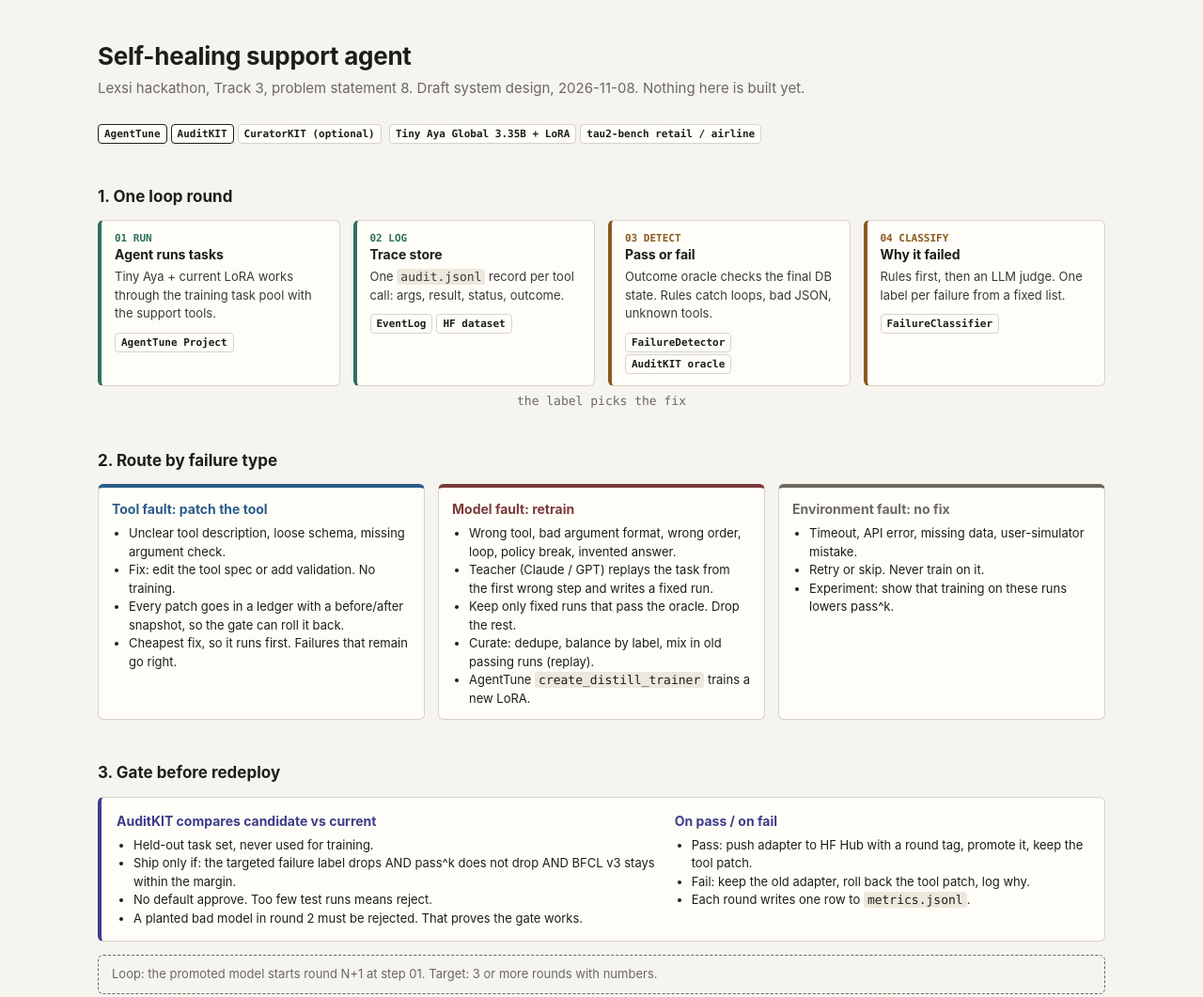
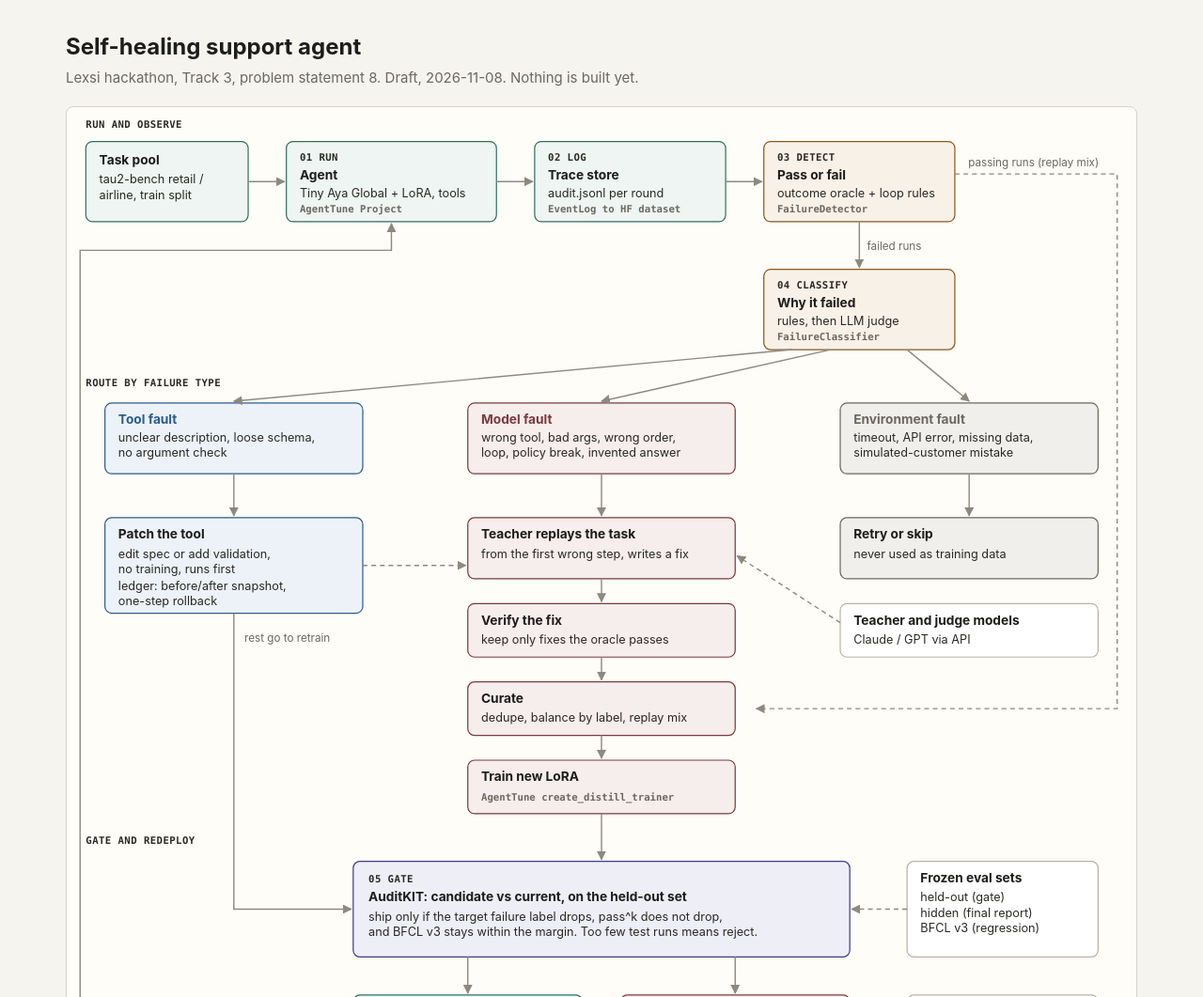
Before and after one commit to tejasnafde/Shipwright, a plain HTML site: page system-design.html in a window 1280 px wide. Shown: the top 1061 px of the page at 94% size. Drawn offline with Linux system fonts and the light colour scheme.

Commit message:
Redraw system design as a diagram

```diff
--- a/system-design.html
+++ b/system-design.html
@@ -3,163 +3,236 @@
 <head>
 <meta charset="utf-8">
 <meta name="viewport" content="width=device-width, initial-scale=1">
-<title>Self-healing support agent - system design (draft)</title>
+<title>Self-healing support agent - system diagram (draft)</title>
 <style>
-  :root {
-    --bg: #f6f4ef; --ink: #1d1d1b; --muted: #6b6860; --line: #d8d3c7; --card: #fffdf8;
-    --run: #2f6f5e; --detect: #8a5a1f; --tool: #2b5d8a; --weight: #7a3b3b; --env: #6b6860; --gate: #3d3d8a;
-  }
+  :root { --bg:#f6f4ef; --ink:#1d1d1b; --muted:#6b6860; --line:#d8d3c7; --card:#fffdf8; }
   * { box-sizing: border-box; }
-  body { margin: 0; background: var(--bg); color: var(--ink);
-         font: 15px/1.5 ui-sans-serif, -apple-system, "Segoe UI", Roboto, sans-serif; }
-  main { max-width: 1120px; margin: 0 auto; padding: 40px 24px 80px; }
-  h1 { font-size: 26px; margin: 0 0 4px; letter-spacing: -0.01em; }
-  h2 { font-size: 17px; margin: 44px 0 12px; }
-  .sub { color: var(--muted); margin: 0 0 24px; }
-  .tag { display: inline-block; font: 600 11px/1 ui-monospace, Menlo, monospace; padding: 4px 6px;
-         border: 1px solid var(--line); border-radius: 4px; background: var(--card); margin-right: 4px; }
-  .lib { border-color: var(--ink); }
-  code { font: 13px ui-monospace, Menlo, monospace; background: #ece8de; padding: 1px 4px; border-radius: 3px; }
-
-  /* flow */
-  .flow { display: grid; grid-template-columns: repeat(4, 1fr); gap: 14px; }
-  .node { background: var(--card); border: 1px solid var(--line); border-left: 4px solid var(--c, var(--ink));
-          border-radius: 6px; padding: 12px 14px; position: relative; }
-  .node h3 { margin: 0 0 4px; font-size: 14px; }
-  .node .n { font: 600 11px ui-monospace, Menlo, monospace; color: var(--c, var(--muted)); }
-  .node p { margin: 4px 0 8px; font-size: 13px; color: #3a3935; }
-  .arrow { text-align: center; color: var(--muted); font: 13px ui-monospace, Menlo, monospace; margin: 8px 0; }
-
-  .router { display: grid; grid-template-columns: repeat(3, 1fr); gap: 14px; }
-  .branch { background: var(--card); border: 1px solid var(--line); border-top: 4px solid var(--c); border-radius: 6px; padding: 12px 14px; }
-  .branch h3 { margin: 0 0 6px; font-size: 14px; color: var(--c); }
-  .branch ul { margin: 6px 0 0; padding-left: 18px; font-size: 13px; }
-
-  .gate { background: var(--card); border: 1px solid var(--line); border-left: 4px solid var(--gate);
-          border-radius: 6px; padding: 14px 16px; display: grid; grid-template-columns: 1.3fr 1fr; gap: 20px; }
-  .gate h3 { margin: 0 0 6px; color: var(--gate); font-size: 14px; }
-  .gate ul { margin: 0; padding-left: 18px; font-size: 13px; }
-  .loopback { border: 1px dashed var(--muted); border-radius: 6px; padding: 10px 14px; margin-top: 14px;
-              font-size: 13px; color: var(--muted); }
-
-  table { width: 100%; border-collapse: collapse; background: var(--card); border: 1px solid var(--line); font-size: 13px; }
-  th, td { text-align: left; padding: 8px 10px; border-bottom: 1px solid var(--line); vertical-align: top; }
-  th { background: #efebe2; font-weight: 600; }
-  .two { display: grid; grid-template-columns: 1fr 1fr; gap: 14px; }
-  .box { background: var(--card); border: 1px solid var(--line); border-radius: 6px; padding: 12px 14px; font-size: 13px; }
-  .box h3 { margin: 0 0 6px; font-size: 14px; }
-  .box ul { margin: 0; padding-left: 18px; }
-  .note { font-size: 12px; color: var(--muted); margin-top: 8px; }
-  @media (max-width: 860px) { .flow, .router, .two, .gate { grid-template-columns: 1fr; } }
+  body { margin:0; background:var(--bg); color:var(--ink);
+         font:15px/1.5 ui-sans-serif,-apple-system,"Segoe UI",Roboto,sans-serif; }
+  main { max-width:1180px; margin:0 auto; padding:32px 20px 64px; }
+  h1 { font-size:24px; margin:0 0 4px; }
+  h2 { font-size:16px; margin:36px 0 10px; }
+  .sub { color:var(--muted); margin:0 0 18px; }
+  svg { width:100%; height:auto; display:block; background:var(--card); border:1px solid var(--line); border-radius:8px; }
+  svg text { font-family:ui-sans-serif,-apple-system,"Segoe UI",Roboto,sans-serif; fill:#2a2925; font-size:12.5px; }
+  svg .t { font-weight:650; font-size:13.5px; fill:var(--ink); }
+  svg .k { font:600 10.5px ui-monospace,Menlo,monospace; letter-spacing:.04em; }
+  svg .lib { font:600 10.5px ui-monospace,Menlo,monospace; fill:var(--muted); }
+  svg .lbl { font-size:11.5px; fill:var(--muted); }
+  .box { stroke-width:1.2; rx:7; }
+  .wire { fill:none; stroke:#8d897f; stroke-width:1.4; marker-end:url(#a); }
+  .dash { stroke-dasharray:5 4; }
+  table { width:100%; border-collapse:collapse; background:var(--card); border:1px solid var(--line); font-size:13px; }
+  th,td { text-align:left; padding:7px 10px; border-bottom:1px solid var(--line); vertical-align:top; }
+  th { background:#efebe2; }
+  ul { margin:0; padding-left:18px; font-size:13.5px; }
 </style>
 </head>
 <body>
 <main>
+<h1>Self-healing support agent</h1>
+<p class="sub">Lexsi hackathon, Track 3, problem statement 8. Draft, 2026-11-08. Nothing is built yet.</p>
 
-<h1>Self-healing support agent</h1>
-<p class="sub">Lexsi hackathon, Track 3, problem statement 8. Draft system design, 2026-11-08. Nothing here is built yet.</p>
-<p>
-  <span class="tag lib">AgentTune</span><span class="tag lib">AuditKIT</span><span class="tag">CuratorKIT (optional)</span>
-  <span class="tag">Tiny Aya Global 3.35B + LoRA</span><span class="tag">tau2-bench retail / airline</span>
-</p>
+<svg viewBox="0 0 1120 1230" role="img" aria-label="System diagram of the self-healing loop">
+  <defs>
+    <marker id="a" viewBox="0 0 10 10" refX="9" refY="5" markerWidth="7" markerHeight="7" orient="auto-start-reverse">
+      <path d="M0,0 L10,5 L0,10 z" fill="#8d897f"/>
+    </marker>
+  </defs>
 
-<h2>1. One loop round</h2>
-<div class="flow">
-  <div class="node" style="--c: var(--run)"><div class="n">01 RUN</div><h3>Agent runs tasks</h3>
-    <p>Tiny Aya + current LoRA works through the training task pool with the support tools.</p>
-    <span class="tag">AgentTune Project</span></div>
-  <div class="node" style="--c: var(--run)"><div class="n">02 LOG</div><h3>Trace store</h3>
-    <p>One <code>audit.jsonl</code> record per tool call: args, result, status, outcome.</p>
-    <span class="tag">EventLog</span><span class="tag">HF dataset</span></div>
-  <div class="node" style="--c: var(--detect)"><div class="n">03 DETECT</div><h3>Pass or fail</h3>
-    <p>Outcome oracle checks the final DB state. Rules catch loops, bad JSON, unknown tools.</p>
-    <span class="tag">FailureDetector</span><span class="tag">AuditKIT oracle</span></div>
-  <div class="node" style="--c: var(--detect)"><div class="n">04 CLASSIFY</div><h3>Why it failed</h3>
-    <p>Rules first, then an LLM judge. One label per failure from a fixed list.</p>
-    <span class="tag">FailureClassifier</span></div>
-</div>
+  <!-- section labels -->
+  <text x="20" y="22" class="k" fill="#2f6f5e">RUN AND OBSERVE</text>
+  <text x="20" y="292" class="k" fill="#8a5a1f">ROUTE BY FAILURE TYPE</text>
+  <text x="20" y="772" class="k" fill="#3d3d8a">GATE AND REDEPLOY</text>
+  <text x="20" y="1092" class="k" fill="#6b6860">INFRASTRUCTURE</text>
 
-<div class="arrow">the label picks the fix</div>
+  <!-- Row A -->
+  <rect class="box" x="20" y="36" width="170" height="84" fill="#eef5f2" stroke="#2f6f5e"/>
+  <text x="34" y="60" class="t">Task pool</text>
+  <text x="34" y="80">tau2-bench retail /</text>
+  <text x="34" y="96">airline, train split</text>
 
-<h2>2. Route by failure type</h2>
-<div class="router">
-  <div class="branch" style="--c: var(--tool)"><h3>Tool fault: patch the tool</h3>
-    <ul><li>Unclear tool description, loose schema, missing argument check.</li>
-        <li>Fix: edit the tool spec or add validation. No training.</li>
-        <li>Every patch goes in a ledger with a before/after snapshot, so the gate can roll it back.</li>
-        <li>Cheapest fix, so it runs first. Failures that remain go right.</li></ul></div>
-  <div class="branch" style="--c: var(--weight)"><h3>Model fault: retrain</h3>
-    <ul><li>Wrong tool, bad argument format, wrong order, loop, policy break, invented answer.</li>
-        <li>Teacher (Claude / GPT) replays the task from the first wrong step and writes a fixed run.</li>
-        <li>Keep only fixed runs that pass the oracle. Drop the rest.</li>
-        <li>Curate: dedupe, balance by label, mix in old passing runs (replay).</li>
-        <li>AgentTune <code>create_distill_trainer</code> trains a new LoRA.</li></ul></div>
-  <div class="branch" style="--c: var(--env)"><h3>Environment fault: no fix</h3>
-    <ul><li>Timeout, API error, missing data, user-simulator mistake.</li>
-        <li>Retry or skip. Never train on it.</li>
-        <li>Experiment: show that training on these runs lowers pass^k.</li></ul></div>
-</div>
+  <rect class="box" x="230" y="36" width="220" height="84" fill="#eef5f2" stroke="#2f6f5e"/>
+  <text x="244" y="56" class="k" fill="#2f6f5e">01 RUN</text>
+  <text x="244" y="76" class="t">Agent</text>
+  <text x="244" y="94">Tiny Aya Global + LoRA, tools</text>
+  <text x="244" y="110" class="lib">AgentTune Project</text>
 
-<h2>3. Gate before redeploy</h2>
-<div class="gate">
-  <div><h3>AuditKIT compares candidate vs current</h3>
-    <ul><li>Held-out task set, never used for training.</li>
-        <li>Ship only if: the targeted failure label drops AND pass^k does not drop AND BFCL v3 stays within the margin.</li>
-        <li>No default approve. Too few test runs means reject.</li>
-        <li>A planted bad model in round 2 must be rejected. That proves the gate works.</li></ul></div>
-  <div><h3>On pass / on fail</h3>
-    <ul><li>Pass: push adapter to HF Hub with a round tag, promote it, keep the tool patch.</li>
-        <li>Fail: keep the old adapter, roll back the tool patch, log why.</li>
-        <li>Each round writes one row to <code>metrics.jsonl</code>.</li></ul></div>
-</div>
-<div class="loopback">Loop: the promoted model starts round N+1 at step 01. Target: 3 or more rounds with numbers.</div>
+  <rect class="box" x="490" y="36" width="200" height="84" fill="#eef5f2" stroke="#2f6f5e"/>
+  <text x="504" y="56" class="k" fill="#2f6f5e">02 LOG</text>
+  <text x="504" y="76" class="t">Trace store</text>
+  <text x="504" y="94">audit.jsonl per round</text>
+  <text x="504" y="110" class="lib">EventLog to HF dataset</text>
 
-<h2>4. Metrics, frozen before round 1</h2>
+  <rect class="box" x="730" y="36" width="200" height="84" fill="#f8f1e7" stroke="#8a5a1f"/>
+  <text x="744" y="56" class="k" fill="#8a5a1f">03 DETECT</text>
+  <text x="744" y="76" class="t">Pass or fail</text>
+  <text x="744" y="94">outcome oracle + loop rules</text>
+  <text x="744" y="110" class="lib">FailureDetector</text>
+
+  <path class="wire" d="M190,78 H228"/>
+  <path class="wire" d="M450,78 H488"/>
+  <path class="wire" d="M690,78 H728"/>
+
+  <!-- Classify -->
+  <rect class="box" x="730" y="170" width="200" height="84" fill="#f8f1e7" stroke="#8a5a1f"/>
+  <text x="744" y="190" class="k" fill="#8a5a1f">04 CLASSIFY</text>
+  <text x="744" y="210" class="t">Why it failed</text>
+  <text x="744" y="228">rules, then LLM judge</text>
+  <text x="744" y="244" class="lib">FailureClassifier</text>
+  <path class="wire" d="M830,120 V168"/>
+  <text x="838" y="150" class="lbl">failed runs</text>
+
+  <!-- passing runs to replay mix -->
+  <path class="wire dash" d="M930,70 H1100 V630 H722"/>
+  <text x="944" y="62" class="lbl">passing runs (replay mix)</text>
+
+  <!-- Branch headers -->
+  <rect class="box" x="40" y="310" width="270" height="74" fill="#ecf2f8" stroke="#2b5d8a"/>
+  <text x="54" y="332" class="t" style="fill:#2b5d8a">Tool fault</text>
+  <text x="54" y="350">unclear description, loose schema,</text>
+  <text x="54" y="366">no argument check</text>
+
+  <rect class="box" x="420" y="310" width="280" height="74" fill="#f6eded" stroke="#7a3b3b"/>
+  <text x="434" y="332" class="t" style="fill:#7a3b3b">Model fault</text>
+  <text x="434" y="350">wrong tool, bad args, wrong order,</text>
+  <text x="434" y="366">loop, policy break, invented answer</text>
+
+  <rect class="box" x="810" y="310" width="270" height="74" fill="#f0efec" stroke="#6b6860"/>
+  <text x="824" y="332" class="t" style="fill:#6b6860">Environment fault</text>
+  <text x="824" y="350">timeout, API error, missing data,</text>
+  <text x="824" y="366">simulated-customer mistake</text>
+
+  <path class="wire" d="M760,254 L175,308"/>
+  <path class="wire" d="M800,254 L560,308"/>
+  <path class="wire" d="M880,254 L945,308"/>
+
+  <!-- Tool branch -->
+  <rect class="box" x="40" y="430" width="270" height="100" fill="#ecf2f8" stroke="#2b5d8a"/>
+  <text x="54" y="452" class="t">Patch the tool</text>
+  <text x="54" y="472">edit spec or add validation,</text>
+  <text x="54" y="488">no training, runs first</text>
+  <text x="54" y="506">ledger: before/after snapshot,</text>
+  <text x="54" y="522">one-step rollback</text>
+  <path class="wire" d="M175,384 V428"/>
+  <text x="186" y="560" class="lbl">rest go to retrain</text>
+  <path class="wire dash" d="M310,480 H418"/>
+
+  <!-- Model branch -->
+  <rect class="box" x="420" y="430" width="280" height="64" fill="#f6eded" stroke="#7a3b3b"/>
+  <text x="434" y="452" class="t">Teacher replays the task</text>
+  <text x="434" y="472">from the first wrong step, writes a fix</text>
+  <path class="wire" d="M560,384 V428"/>
+
+  <rect class="box" x="420" y="520" width="280" height="56" fill="#f6eded" stroke="#7a3b3b"/>
+  <text x="434" y="542" class="t">Verify the fix</text>
+  <text x="434" y="562">keep only fixes the oracle passes</text>
+  <path class="wire" d="M560,494 V518"/>
+
+  <rect class="box" x="420" y="602" width="280" height="56" fill="#f6eded" stroke="#7a3b3b"/>
+  <text x="434" y="624" class="t">Curate</text>
+  <text x="434" y="644">dedupe, balance by label, replay mix</text>
+  <path class="wire" d="M560,576 V600"/>
+
+  <rect class="box" x="420" y="684" width="280" height="56" fill="#f6eded" stroke="#7a3b3b"/>
+  <text x="434" y="706" class="t">Train new LoRA</text>
+  <text x="434" y="726" class="lib">AgentTune create_distill_trainer</text>
+  <path class="wire" d="M560,658 V682"/>
+
+  <!-- Env branch -->
+  <rect class="box" x="810" y="430" width="270" height="64" fill="#f0efec" stroke="#6b6860"/>
+  <text x="824" y="452" class="t">Retry or skip</text>
+  <text x="824" y="472">never used as training data</text>
+  <path class="wire" d="M945,384 V428"/>
+
+  <!-- Teacher API -->
+  <rect class="box" x="810" y="520" width="270" height="56" fill="#fff" stroke="#b9b3a5"/>
+  <text x="824" y="542" class="t">Teacher and judge models</text>
+  <text x="824" y="562">Claude / GPT via API</text>
+  <path class="wire dash" d="M810,540 L702,470"/>
+
+  <!-- Gate -->
+  <rect class="box" x="300" y="790" width="520" height="100" fill="#eeeef7" stroke="#3d3d8a"/>
+  <text x="316" y="812" class="k" fill="#3d3d8a">05 GATE</text>
+  <text x="316" y="832" class="t">AuditKIT: candidate vs current, on the held-out set</text>
+  <text x="316" y="852">ship only if the target failure label drops, pass^k does not drop,</text>
+  <text x="316" y="868">and BFCL v3 stays within the margin. Too few test runs means reject.</text>
+  <path class="wire" d="M175,530 V840 H298"/>
+  <path class="wire" d="M560,740 V788"/>
+
+  <!-- Frozen eval -->
+  <rect class="box" x="880" y="790" width="200" height="100" fill="#fff" stroke="#b9b3a5"/>
+  <text x="894" y="812" class="t">Frozen eval sets</text>
+  <text x="894" y="832">held-out (gate)</text>
+  <text x="894" y="848">hidden (final report)</text>
+  <text x="894" y="864">BFCL v3 (regression)</text>
+  <path class="wire dash" d="M880,840 H822"/>
+
+  <!-- Promote / Rollback -->
+  <rect class="box" x="300" y="930" width="240" height="70" fill="#eef5f2" stroke="#2f6f5e"/>
+  <text x="316" y="952" class="t" style="fill:#2f6f5e">Pass: promote</text>
+  <text x="316" y="970">adapter to HF Hub, round tag</text>
+  <text x="316" y="986">keep the tool patch</text>
+
+  <rect class="box" x="580" y="930" width="240" height="70" fill="#f6eded" stroke="#7a3b3b"/>
+  <text x="596" y="952" class="t" style="fill:#7a3b3b">Fail: roll back</text>
+  <text x="596" y="970">keep the old adapter</text>
+  <text x="596" y="986">revert the tool patch</text>
+
+  <path class="wire" d="M420,890 V928"/>
+  <path class="wire" d="M700,890 V928"/>
+
+  <!-- metrics + loop -->
+  <rect class="box" x="880" y="930" width="200" height="70" fill="#fff" stroke="#b9b3a5"/>
+  <text x="894" y="952" class="t">metrics.jsonl</text>
+  <text x="894" y="970">one row per round</text>
+  <text x="894" y="986">feeds the write-up charts</text>
+  <path class="wire dash" d="M820,965 H878"/>
+
+  <path class="wire" d="M420,1000 V1040 H14 V150 H340 V122"/>
+  <path class="wire" d="M700,1000 V1040 H420"/>
+  <text x="30" y="1060" class="lbl">next round starts from the promoted (or kept) model. Target: 3 or more rounds.</text>
+
+  <!-- Infra strip -->
+  <rect class="box" x="20" y="1104" width="340" height="110" fill="#fff" stroke="#b9b3a5"/>
+  <text x="34" y="1126" class="t">Compute</text>
+  <text x="34" y="1146">GCP lexsi-hackathon: Spot L4 VM</text>
+  <text x="34" y="1162">HF credits: HF Jobs for train / eval</text>
+  <text x="34" y="1178">Colab / Kaggle as backup</text>
+  <text x="34" y="1196" class="lbl">GCP cap Rs 3000, billing auto-off</text>
+
+  <rect class="box" x="390" y="1104" width="340" height="110" fill="#fff" stroke="#b9b3a5"/>
+  <text x="404" y="1126" class="t">Storage (public at the end)</text>
+  <text x="404" y="1146">traces: HF dataset, GCS working copy</text>
+  <text x="404" y="1162">adapters: HF Hub, one tag per round</text>
+  <text x="404" y="1178">two HF collections: models, data</text>
+  <text x="404" y="1196" class="lbl">Langfuse optional, failed runs only</text>
+
+  <rect class="box" x="760" y="1104" width="340" height="110" fill="#fff" stroke="#b9b3a5"/>
+  <text x="774" y="1126" class="t">Built on vs added</text>
+  <text x="774" y="1146">AgentTune: detector, classifier,</text>
+  <text x="774" y="1162">example generator, trainer</text>
+  <text x="774" y="1178">Ours: 3-way router, patch ledger,</text>
+  <text x="774" y="1196">AuditKIT gate, tool-vs-weight study</text>
+</svg>
+
+<h2>Metrics, frozen before round 1</h2>
 <table>
   <tr><th>Group</th><th>Metric</th><th>Used for</th></tr>
   <tr><td>Main</td><td>Task success (pass^1), reliability (pass^k), failure rate per label</td><td>Gate, headline result</td></tr>
-  <tr><td>Tool calls</td><td>Tool choice accuracy, schema-valid arguments, AuditKIT ToolCallF1, steps per task</td><td>Diagnosis, efficiency</td></tr>
+  <tr><td>Tool calls</td><td>Tool choice accuracy, schema-valid arguments, ToolCallF1, steps per task</td><td>Diagnosis, efficiency</td></tr>
   <tr><td>Regression</td><td>BFCL v3, non-target labels</td><td>Gate (no forgetting)</td></tr>
-  <tr><td>Loop</td><td>Teacher fix acceptance rate, failures fixed per round, cost and GPU hours per round</td><td>Write-up</td></tr>
-  <tr><td>Main claim</td><td>Gain from tool fixes vs gain from weight fixes, per GPU hour</td><td>Our finding (no paper compares these)</td></tr>
+  <tr><td>Loop</td><td>Fix acceptance rate, failures fixed per round, cost and GPU hours per round</td><td>Write-up</td></tr>
+  <tr><td>Main claim</td><td>Gain from tool fixes vs gain from weight fixes, per GPU hour</td><td>Our finding</td></tr>
 </table>
-<p class="note">Splits: training pool (the loop learns from it), held-out (the gate scores on it), hidden (opened once at the end). Also frozen: label list, gate thresholds, k, seeds, teacher and judge model versions.</p>
-
-<h2>5. Where things live</h2>
-<div class="two">
-  <div class="box"><h3>Compute</h3><ul>
-    <li>GCP project <code>lexsi-hackathon</code>: Spot GPU VM (L4 class) for training and eval.</li>
-    <li>Colab / Kaggle / HF credits as backup.</li>
-    <li>Teacher and judge: API calls (Claude / GPT).</li>
-    <li>Budget Rs 3000 per month, hard cap switches billing off.</li></ul></div>
-  <div class="box"><h3>Storage (all public at the end)</h3><ul>
-    <li>Traces: one JSONL per round in an HF dataset (GCS bucket as working copy).</li>
-    <li>Adapters: HF Hub, one tag per round.</li>
-    <li>Metrics: <code>metrics.jsonl</code>, charts in the write-up.</li>
-    <li>Two HF collections: models, data.</li></ul></div>
-</div>
-
-<h2>6. Built on, not rebuilt</h2>
-<div class="two">
-  <div class="box"><h3>From AgentTune (already exists)</h3><ul>
-    <li><code>Project.heal()</code>, <code>FailureDetector</code>, <code>SelfHealLoop</code></li>
-    <li><code>FailureClassifier</code>, <code>TrainingExampleGenerator</code></li>
-    <li><code>RetrainingTrigger</code>, <code>DeploymentGate</code>, <code>isolate_tools()</code></li></ul></div>
-  <div class="box"><h3>What we add</h3><ul>
-    <li>3-way router: tool fix, weight fix, no fix.</li>
-    <li>Tool patch ledger with rollback (idea from Hermes agent, MIT).</li>
-    <li>AuditKIT gate with pass^k and BFCL, no default approve.</li>
-    <li>Real support domain, measured rounds, the tool-vs-weight comparison.</li></ul></div>
-</div>
 
 <h2>Open questions</h2>
-<div class="box"><ul>
+<ul>
   <li>tau2-bench needs an LLM as the simulated customer. Which model, and what does a round cost?</li>
-  <li>How many tasks per split? Enough failures per label to train on, but cheap enough for 3+ rounds.</li>
+  <li>How many tasks per split: enough failures per label, cheap enough for 3 or more rounds?</li>
   <li>Hinglish split: in scope or a stretch goal?</li>
   <li>Is CuratorKIT worth adding, or does AgentTune's generator cover curation?</li>
-</ul></div>
-
+</ul>
 </main>
 </body>
 </html>
```
